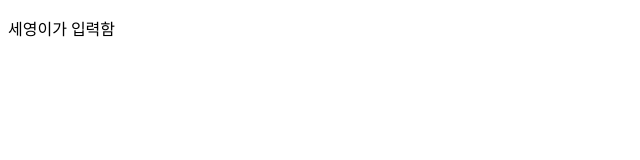
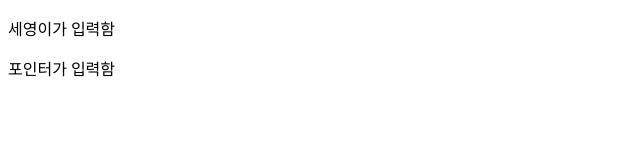
Before and after one commit to seyoung92/gitdesk, a plain HTML site: page index.html in a window 1280 px wide. Shown: the whole page, without its empty margins (0-640 px from the left). Drawn offline with Linux system fonts and the light colour scheme.

Commit message:
insert point

```diff
--- a/index.html
+++ b/index.html
@@ -7,5 +7,6 @@
 </head>
 <body>
 <p>세영이가 입력함</p>
+<p>포인터가 입력함</p>
 </body>
 </html>
```
